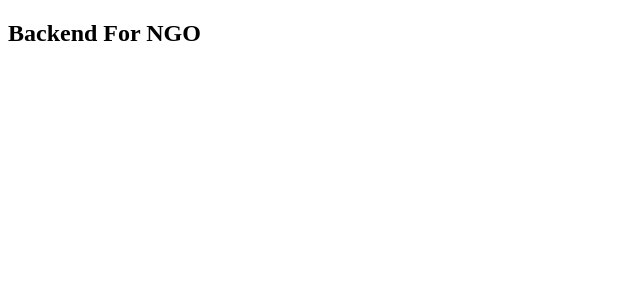
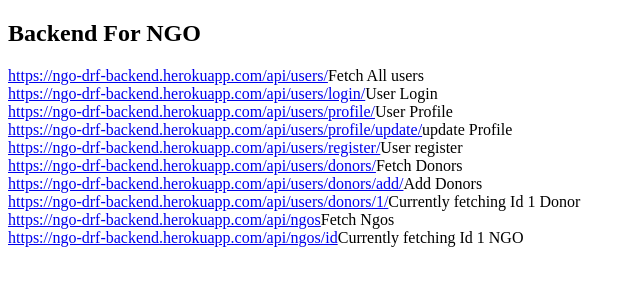
Before and after one commit to rajat-gith/NGO_Backend, a Django app: page / in a window 1280 px wide. Shown: the top 300 px of the page, without its empty margins (0-640 px from the left). Run offline with Django 4.2, Linux system fonts and the light colour scheme.

Commit message:
Added API ROUTES to Home Page

```diff
--- a/templates/index.html
+++ b/templates/index.html
@@ -1,12 +1,42 @@
 <!DOCTYPE html>
 <html lang="en">
-<head>
-    <meta charset="UTF-8">
-    <meta http-equiv="X-UA-Compatible" content="IE=edge">
-    <meta name="viewport" content="width=device-width, initial-scale=1.0">
+  <head>
+    <meta charset="UTF-8" />
+    <meta http-equiv="X-UA-Compatible" content="IE=edge" />
+    <meta name="viewport" content="width=device-width, initial-scale=1.0" />
     <title>Document</title>
-</head>
-<body>
+  </head>
+  <body>
     <h2>Backend For NGO</h2>
-</body>
+    <a href="https://ngo-drf-backend.herokuapp.com/api/users/"
+      >https://ngo-drf-backend.herokuapp.com/api/users/</a
+    ><span>Fetch All users</span><br>
+    <a href="https://ngo-drf-backend.herokuapp.com/api/users/login/"
+      >https://ngo-drf-backend.herokuapp.com/api/users/login/</a
+    ><span>User Login</span><br>
+    <a href="https://ngo-drf-backend.herokuapp.com/api/users/profile/"
+      >https://ngo-drf-backend.herokuapp.com/api/users/profile/</a
+    ><span>User Profile</span><br>
+    <a href="https://ngo-drf-backend.herokuapp.com/api/users/profile/update/"
+      >https://ngo-drf-backend.herokuapp.com/api/users/profile/update/</a
+    ><span>update Profile</span><br>
+    <a href="https://ngo-drf-backend.herokuapp.com/api/users/register/"
+      >https://ngo-drf-backend.herokuapp.com/api/users/register/</a
+    ><span>User register</span><br>
+    <a href="https://ngo-drf-backend.herokuapp.com/api/users/donors/"
+      >https://ngo-drf-backend.herokuapp.com/api/users/donors/</a
+    ><span>Fetch Donors</span><br>
+    <a href="https://ngo-drf-backend.herokuapp.com/api/users/donors/add/"
+      >https://ngo-drf-backend.herokuapp.com/api/users/donors/add/</a
+    ><span>Add Donors</span><br>
+    <a href="https://ngo-drf-backend.herokuapp.com/api/users/donors/1/"
+      >https://ngo-drf-backend.herokuapp.com/api/users/donors/1/</a
+    ><span>Currently fetching Id 1 Donor</span><br>
+    <a href="https://ngo-drf-backend.herokuapp.com/api/ngos"
+      >https://ngo-drf-backend.herokuapp.com/api/ngos</a
+    ><span>Fetch Ngos</span><br>
+    <a href="https://ngo-drf-backend.herokuapp.com/api/ngos/1"
+      >https://ngo-drf-backend.herokuapp.com/api/ngos/id</a
+    ><span>Currently fetching Id 1 NGO</span><br>
+  </body>
 </html>
```
